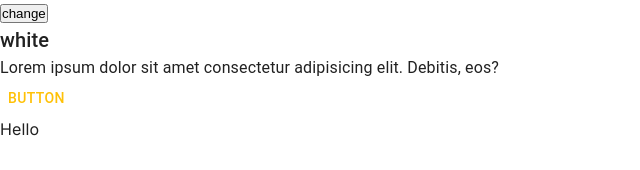
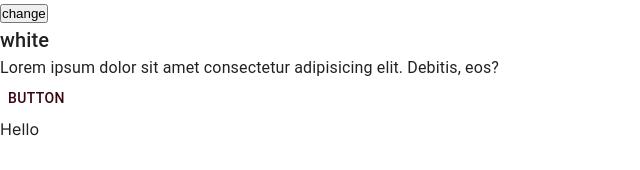
Before and after one commit to mahfuj890/personal-blog-next-js, a Next.js app: page / in a window 1280 px wide. Shown: the top 170 px of the page, without its empty margins (0-640 px from the left). Built offline with nearby package versions, Linux system fonts and the light colour scheme.

Commit message:
work mood using context

```diff
--- a/src/app/layout.jsx
+++ b/src/app/layout.jsx
@@ -4,7 +4,7 @@ import "./globals.css";
 import { Inter } from "next/font/google";
 import customizeTheme from "@/theme/customizeTheme";
 import { Button, CssBaseline, Paper, Typography } from "@mui/material";
-import { useState } from "react";
+import { createContext, useMemo, useState } from "react";
 import { ThemeProvider, useTheme, createTheme } from "@mui/material/styles";
 import { amber, deepOrange, grey } from "@mui/material/colors";
 
@@ -64,20 +64,79 @@ const getDesignTokens = (mode) => ({
   },
 });
 
+const token = (mode) => ({
+  ...(mode === "dark"
+    ? {
+        red: {
+          100: "#AD2831",
+        },
+      }
+    : {
+        red: {
+          100: "#38040E",
+        },
+      }),
+});
+
+const themeSetting = (mode)=>{
+  const color = token(mode)
+  return {
+    palette: {
+      mode: mode,
+      ...(mode === "dark"
+      ? {
+          primary: {
+            main: color.red[100],
+          },
+        }
+      : {
+        primary: {
+          main: color.red[100],
+        },
+        }),
+    }
+  }
+}
+
+const colorMoodContext = createContext({
+  toggleColorMode:()=>{}
+})
+
+const useMode = ()=>{
+  const [mode, setMode] = useState("light");
+  const colorMode = useMemo(
+    () => ({
+      // The dark mode switch would invoke this method
+      toggleColorMode: () => {
+        setMode((prevMode) =>
+          prevMode === 'light' ? 'dark' : 'light',
+        );
+      },
+    }),
+    [],
+  );
+  const useThemeCustomize = useMemo(()=> createTheme(themeSetting(mode)),[mode])
+
+  return [useThemeCustomize,colorMode]
+}
+
 export default function RootLayout({ children }) {
+const [useThemeCustomize,colorMode] =  useMode()
   const [theme, setTheme] = useState(false);
-  const useThemeColor = useTheme();
+  // const useThemeColor = useTheme();
 
   const darkModeTheme = createTheme(getDesignTokens(theme ? "dark" : "light"));
 
   return (
     <html lang="en">
       <body className={inter.className}>
-        <ThemeProvider theme={darkModeTheme}>
+        <colorMoodContext.Provider  value={colorMode}>
+
+        <ThemeProvider theme={useThemeCustomize}>
           <CssBaseline />
           <>
-            <button onClick={() => setTheme(!theme)}>change </button>
-            <Typography variant="h6">{theme ? "dark" :  "white"}</Typography>
+            <button  >change </button>
+            <Typography variant="h6">{theme ? "dark" : "white"}</Typography>
             <Typography sx={{ color: "custom" }}>
               Lorem ipsum dolor sit amet consectetur adipisicing elit. Debitis,
               eos?
@@ -86,6 +145,7 @@ export default function RootLayout({ children }) {
             {children}
           </>
         </ThemeProvider>
+         </colorMoodContext.Provider>
       </body>
     </html>
   );
```
